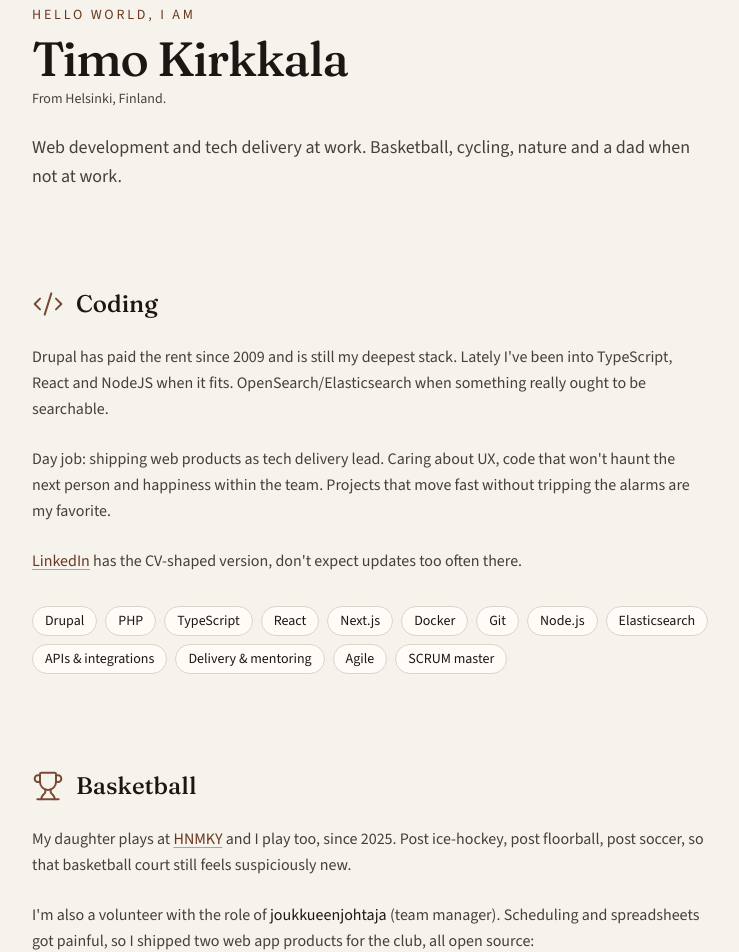
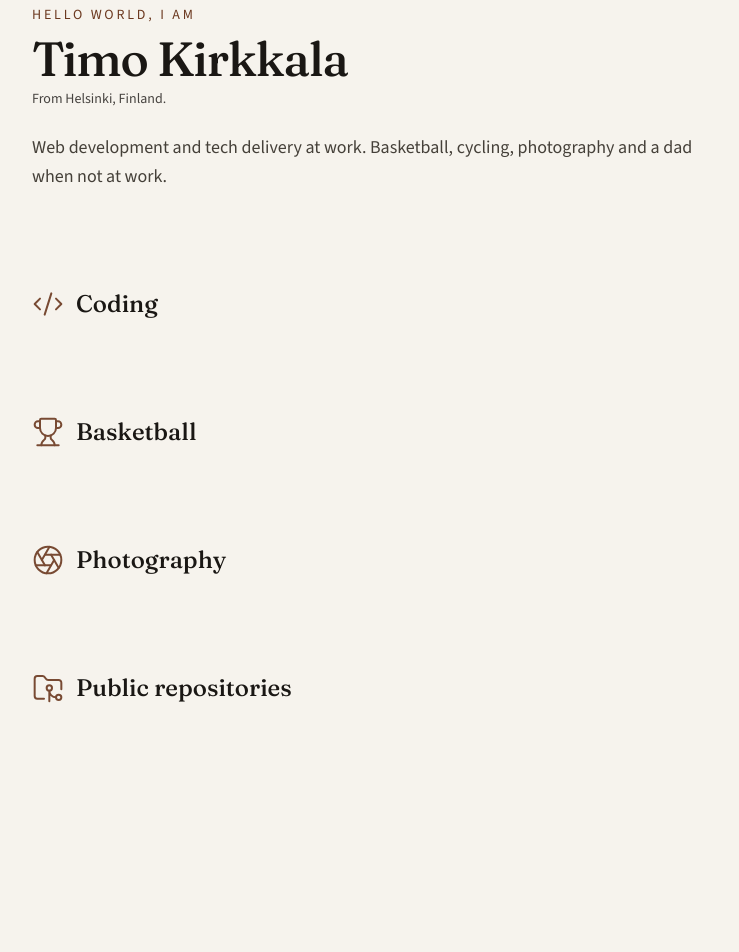
Before and after one commit to kirkkala/kirkkala-site, a Next.js app: page / in a window 1280 px wide. Shown: the part 140-1092 px from the top of the page, without its empty margins (248-987 px from the left). Built offline with nearby package versions, Linux system fonts and the light colour scheme; no server answers.

Commit message:
Accordion UX

```diff
--- a/src/app/globals.css
+++ b/src/app/globals.css
@@ -231,6 +231,8 @@ button:focus-visible {
 
   .main-column {
     @apply flex flex-1 flex-col gap-24 py-16 sm:py-20;
+    /* Scroll runway: short pages can’t scroll far enough for #anchors to clear the sticky header. */
+    min-height: calc(100svh + 70vh);
   }
 
   .hero-block {
@@ -243,6 +245,52 @@ button:focus-visible {
 
   .page-section-loose {
     @apply space-y-8;
+  }
+
+  /* Panel height: grid 0fr → 1fr (custom disclosure; native <details> doesn’t lay out closed body). */
+  .section-accordion {
+    @apply flex scroll-mt-[var(--header-scroll-gap)] flex-col gap-0;
+  }
+
+  .section-accordion-panel-outer {
+    display: grid;
+    grid-template-rows: 0fr;
+    transition: grid-template-rows 0.28s cubic-bezier(0.33, 1, 0.68, 1);
+  }
+
+  .section-accordion[data-open="true"] .section-accordion-panel-outer {
+    grid-template-rows: 1fr;
+  }
+
+  .section-accordion-panel-sizer {
+    min-height: 0;
+    overflow: hidden;
+  }
+
+  .section-accordion-panel {
+    @apply pt-6;
+  }
+
+  .section-accordion.section-accordion-loose .section-accordion-panel {
+    @apply pt-8;
+  }
+
+  @media (prefers-reduced-motion: reduce) {
+    .section-accordion-panel-outer {
+      transition: none;
+    }
+  }
+
+  .section-accordion-trigger {
+    @apply inline-flex w-full min-w-0 cursor-pointer items-center gap-3 rounded-sm border-0 bg-transparent p-0 text-left font-display text-2xl font-medium text-ink transition-colors duration-200 ease-out hover:text-accent;
+  }
+
+  .section-accordion-trigger:hover .title-section-icon {
+    @apply opacity-100;
+  }
+
+  .section-accordion-trigger .title-section-icon {
+    @apply transition-opacity duration-200 ease-out;
   }
 
   .repos-intro {
--- a/src/app/page.tsx
+++ b/src/app/page.tsx
@@ -1,6 +1,9 @@
+import { FolderGit2 } from "lucide-react";
 import { Suspense } from "react";
 import { Footer } from "@/components/footer";
 import { Header } from "@/components/header";
+import { SectionAccordion } from "@/components/section-accordion";
+import { SectionAccordionHeading } from "@/components/section-heading";
 import { BasketballSection } from "@/components/sections/basketball-section";
 import { CodingSection } from "@/components/sections/coding-section";
 import { HeroSection } from "@/components/sections/hero-section";
@@ -19,9 +22,20 @@ export default function Home() {
         <CodingSection />
         <BasketballSection />
         <PhotographySection />
-        <Suspense fallback={<ReposSectionSkeleton />}>
-          <ReposSection />
-        </Suspense>
+        <SectionAccordion
+          id="repos"
+          className="section-accordion-loose"
+          panelClassName="page-section-loose"
+          summary={
+            <SectionAccordionHeading icon={FolderGit2}>
+              Public repositories
+            </SectionAccordionHeading>
+          }
+        >
+          <Suspense fallback={<ReposSectionSkeleton />}>
+            <ReposSection />
+          </Suspense>
+        </SectionAccordion>
       </main>
       <Footer />
     </>
--- /dev/null
+++ b/src/components/section-accordion.tsx
@@ -0,0 +1,99 @@
+"use client";
+
+import { type ReactNode, useCallback, useEffect, useState } from "react";
+
+const EV_OPEN = "accordion:open";
+const EV_CLOSE_ALL = "accordion:closeAll";
+
+export type SectionAccordionProps = {
+  id: string;
+  summary: ReactNode;
+  children: ReactNode;
+  panelClassName?: string;
+  className?: string;
+};
+
+function dispatchOpen(targetId: string) {
+  document.dispatchEvent(
+    new CustomEvent(EV_OPEN, { detail: { id: targetId } }),
+  );
+}
+
+export function SectionAccordion({
+  id,
+  summary,
+  children,
+  panelClassName = "page-section",
+  className = "",
+}: SectionAccordionProps) {
+  const [open, setOpen] = useState(false);
+  const triggerId = `${id}-trigger`;
+  const panelId = `${id}-panel`;
+
+  useEffect(() => {
+    const onOpenEvent = (e: Event) => {
+      const targetId = (e as CustomEvent<{ id: string }>).detail?.id;
+      setOpen(targetId === id);
+    };
+    const onCloseAll = () => setOpen(false);
+    const syncHash = () => {
+      if (window.location.hash.slice(1) === id) setOpen(true);
+    };
+
+    document.addEventListener(EV_OPEN, onOpenEvent);
+    document.addEventListener(EV_CLOSE_ALL, onCloseAll);
+    window.addEventListener("hashchange", syncHash);
+    syncHash();
+
+    return () => {
+      document.removeEventListener(EV_OPEN, onOpenEvent);
+      document.removeEventListener(EV_CLOSE_ALL, onCloseAll);
+      window.removeEventListener("hashchange", syncHash);
+    };
+  }, [id]);
+
+  const toggle = useCallback(() => {
+    if (open) setOpen(false);
+    else dispatchOpen(id);
+  }, [id, open]);
+
+  const rootClass =
+    className === "" ? "section-accordion" : `section-accordion ${className}`;
+
+  return (
+    <div id={id} data-open={open} className={rootClass}>
+      <h2 className="title-section title-section-with-icon m-0">
+        <button
+          type="button"
+          id={triggerId}
+          className="section-accordion-trigger"
+          aria-expanded={open}
+          aria-controls={panelId}
+          onClick={toggle}
+        >
+          {summary}
+        </button>
+      </h2>
+      <div className="section-accordion-panel-outer">
+        <div className="section-accordion-panel-sizer">
+          <section
+            id={panelId}
+            aria-labelledby={triggerId}
+            aria-hidden={!open}
+            className={`section-accordion-panel ${panelClassName}`}
+          >
+            {children}
+          </section>
+        </div>
+      </div>
+    </div>
+  );
+}
+
+export function openSectionAccordion(sectionId: string): void {
+  dispatchOpen(sectionId);
+}
+
+export function closeAllSectionAccordions(): void {
+  document.dispatchEvent(new CustomEvent(EV_CLOSE_ALL));
+}
--- a/src/components/section-heading.tsx
+++ b/src/components/section-heading.tsx
@@ -6,11 +6,28 @@ type SectionHeadingProps = {
   children: ReactNode;
 };
 
-export function SectionHeading({ icon: Icon, children }: SectionHeadingProps) {
+function SectionTitleIcon({ icon: Icon }: { icon: LucideIcon }) {
+  return <Icon aria-hidden className="title-section-icon" strokeWidth={1.5} />;
+}
+
+export function SectionHeading({ icon, children }: SectionHeadingProps) {
   return (
     <h2 className="title-section title-section-with-icon">
-      <Icon aria-hidden className="title-section-icon" strokeWidth={1.5} />
+      <SectionTitleIcon icon={icon} />
       {children}
     </h2>
   );
 }
+
+/** Icon + label for `SectionAccordion` triggers (the accordion supplies the `h2`). */
+export function SectionAccordionHeading({
+  icon,
+  children,
+}: SectionHeadingProps) {
+  return (
+    <>
+      <SectionTitleIcon icon={icon} />
+      {children}
+    </>
+  );
+}
--- a/src/components/sections/basketball-section.tsx
+++ b/src/components/sections/basketball-section.tsx
@@ -9,7 +9,8 @@ import {
   ContentCardTitle,
 } from "@/components/content-card";
 import { LinkExternal } from "@/components/link-external";
-import { SectionHeading } from "@/components/section-heading";
+import { SectionAccordion } from "@/components/section-accordion";
+import { SectionAccordionHeading } from "@/components/section-heading";
 
 function ProductCard({
   eyebrow,
@@ -46,8 +47,14 @@ function ProductCard({
 
 export function BasketballSection() {
   return (
-    <section id="basketball" className="page-section">
-      <SectionHeading icon={Trophy}>Basketball</SectionHeading>
+    <SectionAccordion
+      id="basketball"
+      summary={
+        <SectionAccordionHeading icon={Trophy}>
+          Basketball
+        </SectionAccordionHeading>
+      }
+    >
       <p className="prose-muted-constrained">
         My daughter plays at{" "}
         <LinkExternal href="https://hnmky.fi" className="link-accent">
@@ -107,6 +114,6 @@ export function BasketballSection() {
           including tracking each team&apos;s first-aid kit status.
         </ProductCard>
       </div>
-    </section>
+    </SectionAccordion>
   );
 }
--- a/src/components/sections/coding-section.tsx
+++ b/src/components/sections/coding-section.tsx
@@ -1,12 +1,17 @@
 import { Code2 } from "lucide-react";
 import { LinkExternal } from "@/components/link-external";
-import { SectionHeading } from "@/components/section-heading";
+import { SectionAccordion } from "@/components/section-accordion";
+import { SectionAccordionHeading } from "@/components/section-heading";
 import { site, skills } from "@/data/site";
 
 export function CodingSection() {
   return (
-    <section id="work" className="page-section">
-      <SectionHeading icon={Code2}>Coding</SectionHeading>
+    <SectionAccordion
+      id="work"
+      summary={
+        <SectionAccordionHeading icon={Code2}>Coding</SectionAccordionHeading>
+      }
+    >
       <p className="prose-muted-constrained">
         Drupal has paid the rent since 2009 and is still my deepest stack.
         Lately I've been into TypeScript, React and NodeJS when it fits.
@@ -31,6 +36,6 @@ export function CodingSection() {
           </li>
         ))}
       </ul>
-    </section>
+    </SectionAccordion>
   );
 }
--- a/src/components/sections/hero-section.tsx
+++ b/src/components/sections/hero-section.tsx
@@ -9,8 +9,8 @@ export function HeroSection() {
       </h1>
       <p className="text-ink/80 text-sm mt-0">From Helsinki, Finland.</p>
       <p className="prose-muted-lg">
-        Web development and tech delivery at work. Basketball, cycling, nature
-        and a dad when not at work.
+        Web development and tech delivery at work. Basketball, cycling,
+        photography and a dad when not at work.
       </p>
     </section>
   );
--- a/src/components/sections/photography-section.tsx
+++ b/src/components/sections/photography-section.tsx
@@ -1,18 +1,26 @@
 import { Aperture } from "lucide-react";
 import { PhotographyGallery } from "@/components/photography-gallery";
-import { SectionHeading } from "@/components/section-heading";
+import { SectionAccordion } from "@/components/section-accordion";
+import { SectionAccordionHeading } from "@/components/section-heading";
 import { photography } from "@/data/site";
 
 export function PhotographySection() {
   return (
-    <section id="film">
-      <SectionHeading icon={Aperture}>Analogue days</SectionHeading>
-      <p className="prose-muted-constrained mt-3">
-        From back when the darkroom saw more of me than the terminal. Mostly
-        film, that odd streak of my life when I had extra time.
+    <SectionAccordion
+      id="film"
+      summary={
+        <SectionAccordionHeading icon={Aperture}>
+          Photography
+        </SectionAccordionHeading>
+      }
+    >
+      <p className="prose-muted-constrained">
+        Analogue days, from back when the darkroom saw more of me than the
+        terminal. Mostly on film from that odd streak of my life when I had too
+        much time.
       </p>
 
       <PhotographyGallery photos={photography} />
-    </section>
+    </SectionAccordion>
   );
 }
--- a/src/data/site.ts
+++ b/src/data/site.ts
@@ -1,7 +1,7 @@
 export const site = {
   name: "Timo Kirkkala",
   handle: "kirkkala",
-  tagline: "Kirkkala is a nice guy and software engineer.",
+  tagline: "Kirkkala, a software engineer and goofy guy all around.",
   location: "Helsinki",
   links: {
     site: "https://kirkkala.com",
--- a/tsconfig.json
+++ b/tsconfig.json
@@ -1,5 +1,6 @@
 {
   "compilerOptions": {
+    "baseUrl": ".",
     "target": "ES2017",
     "lib": ["dom", "dom.iterable", "esnext"],
     "allowJs": false,
```
Also changed, not shown: src/components/header-in-page-nav.tsx (+73 -1 lines), src/components/sections/repos-section.tsx (+6 -10 lines), 1 other file (tests, documents, lock files or other folders).
